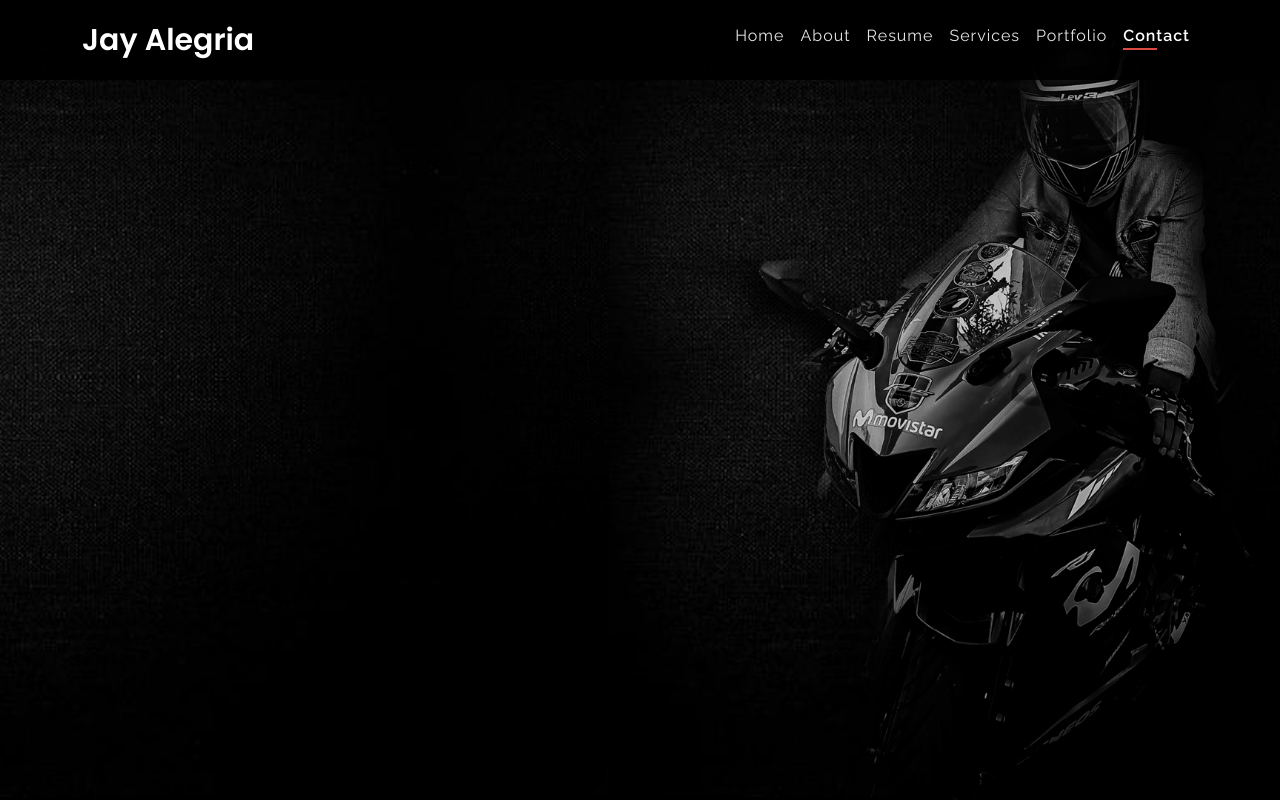
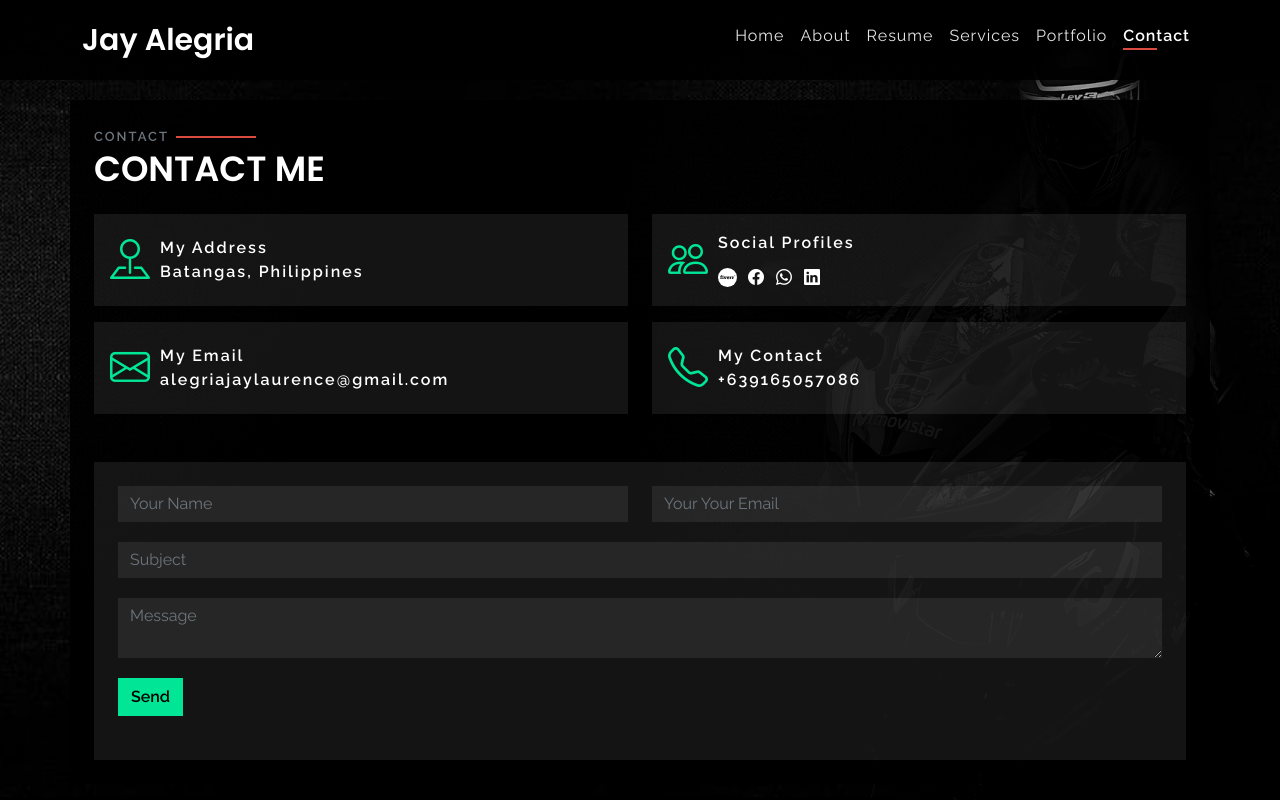
Before and after one commit to JayAlegria/Portfolio, a Gatsby site: page / in a window 1280 px wide. Both pictures are taken after a click on the link "Contact". Built offline with nearby package versions, Linux system fonts and the light colour scheme; Gatsby itself is replaced by a stand-in of ours.

Commit message:
Contact page done

```diff
--- a/package.json
+++ b/package.json
@@ -21,6 +21,7 @@
     "bootstrap": "5.1.3",
     "bootstrap-icons": "1.8.1",
     "classnames": "2.3.1",
+    "formik": "^2.2.9",
     "gatsby": "4.6.2",
     "gatsby-plugin-react-helmet": "5.7.0",
     "gatsby-plugin-sass": "5.7.0",
@@ -34,7 +35,8 @@
     "react-slick": "0.29.0",
     "react-spring": "9.4.3",
     "sass": "1.49.7",
-    "slick-carousel": "1.8.1"
+    "slick-carousel": "1.8.1",
+    "yup": "^0.32.11"
   },
   "devDependencies": {
     "@types/react-slick": "^0.23.8"
--- a/src/components/SmartSectionDisplay.tsx
+++ b/src/components/SmartSectionDisplay.tsx
@@ -1,11 +1,11 @@
-import React, { FC, useContext, useState } from 'react';
-import { useSection, useUpdateSection } from './context/SectionContext';
+import React, { FC } from 'react';
+import { useSection } from './context/SectionContext';
 import { About } from './about/About';
-import { Header } from './header/Header';
 import { Resume } from './resume/Resume';
 import { useTransition } from 'react-spring';
 import { Services } from './services/Services';
 import { Portfolio } from './portfolio/Portfolio';
+import { Contact } from './contact/contact';
 
 export const SmartSectionDisplay: FC = () => {
   const activeSection = useSection();
@@ -27,6 +27,8 @@
         return <Services styles={styles} />;
       case 'PORTFOLIO':
         return <Portfolio styles={styles} />;
+      case 'CONTACT':
+        return <Contact styles={styles} />;
     }
   });
 };
--- /dev/null
+++ b/src/components/contact/Contact.tsx
@@ -0,0 +1,19 @@
+import React, { FC } from 'react';
+import { SectionHead } from '../common/SectionHead';
+import { SectionWrapper } from '../layout/SectionWrapper';
+import { ContactDetails } from './ContactDetails';
+import { ContactForm } from './ContactForm';
+
+interface Props {
+  styles: {};
+}
+
+export const Contact: FC<Props> = ({ styles }) => {
+  return (
+    <SectionWrapper name="contact" styles={styles}>
+      <SectionHead title="CONTACT" subtitle="CONTACT ME" />
+      <ContactDetails />
+      <ContactForm />
+    </SectionWrapper>
+  );
+};
--- /dev/null
+++ b/src/components/contact/ContactDetails.scss
@@ -0,0 +1,12 @@
+.contact-details {
+  word-break: break-word;
+  .contact-icons {
+    font-size: 40px;
+  }
+}
+
+.contact-socials {
+  a:not(:first-child) {
+    margin-left: 10px;
+  }
+}
--- /dev/null
+++ b/src/components/contact/ContactDetails.tsx
@@ -0,0 +1,30 @@
+import React from 'react';
+import { ContactDetailsItem } from './ContactDetailsItem';
+import './ContactDetails.scss';
+import { SocialLink } from '../navigation/SocialLink';
+
+const Social = () => {
+  return (
+    <div className="contact-socials">
+      <SocialLink link="https://www.fiverr.com/jaylaurence" icon="bi-fiverr custom-icon s-icon" />
+      <SocialLink link="https://www.facebook.com/pogi.alegria" icon="bi-facebook" />
+      <SocialLink link="https://wa.me/+639165057086" icon="bi-whatsapp" />
+      <SocialLink link="https://www.linkedin.com/in/jay-laurence-alegria-1b0354196/" icon="bi-linkedin" />
+    </div>
+  );
+};
+
+export const ContactDetails = () => {
+  return (
+    <div className="row">
+      <div className="col-lg-6">
+        <ContactDetailsItem icon="bi-pin-map" title="My Address" details="Batangas, Philippines" />
+        <ContactDetailsItem icon="bi-envelope" title="My Email" details="alegriajaylaurence@gmail.com" />
+      </div>
+      <div className="col-lg-6">
+        <ContactDetailsItem icon="bi-people" title="Social Profiles" details={<Social />} />
+        <ContactDetailsItem icon="bi-telephone" title="My Contact" details="+639165057086" />
+      </div>
+    </div>
+  );
+};
--- /dev/null
+++ b/src/components/contact/ContactDetailsItem.tsx
@@ -0,0 +1,20 @@
+import React, { FC, ReactNode } from 'react';
+
+interface Props {
+  icon: string;
+  title: string;
+  details: ReactNode;
+}
+export const ContactDetailsItem: FC<Props> = ({ icon, title, details }) => {
+  return (
+    <div className="bg-semi-transparent d-flex align-items-center p-3 mt-3 contact-details">
+      <i className={`bi text-green ${icon} contact-icons`}></i>
+      <div className="ms-2">
+        <p className="mb-0">
+          <strong>{title}</strong>
+        </p>
+        <div>{details}</div>
+      </div>
+    </div>
+  );
+};
--- /dev/null
+++ b/src/components/contact/ContactForm.tsx
@@ -0,0 +1,57 @@
+import React from 'react';
+import * as Yup from 'yup';
+import { Form, Formik } from 'formik';
+import { FormTextField } from '../forms/FormTextField';
+import { FormTextAreaField } from '../forms/FormTextAreaField';
+
+const initialValues = {
+  name: '',
+  email: '',
+  subject: '',
+  message: '',
+};
+
+const onSubmit = (values: {}, onSubmit: { resetForm: () => void }) => {
+  console.log(values);
+  onSubmit.resetForm();
+};
+
+const validationSchema = Yup.object({
+  name: Yup.string().required('Name is required'),
+  email: Yup.string()
+    .matches(
+      /^(([^<>()\[\]\\.,;:\s@"]+(\.[^<>()\[\]\\.,;:\s@"]+)*)|(".+"))@((\[[0-9]{1,3}\.[0-9]{1,3}\.[0-9]{1,3}\.[0-9]{1,3}])|(([a-zA-Z\-0-9]+\.)+[a-zA-Z]{2,}))$/,
+      'Invalid email format',
+    )
+    .required('Email Required'),
+  subject: Yup.string().required('Subject is required'),
+  message: Yup.string().required('Message is required'),
+});
+
+export const ContactForm = () => {
+  return (
+    <div className="mt-5 p-4 bg-clear">
+      <Formik initialValues={initialValues} onSubmit={onSubmit} validationSchema={validationSchema}>
+        <Form>
+          <div className="row">
+            <div className="col-md-6 form-group">
+              <FormTextField name="name" placeHolder="Your Name" />
+            </div>
+            <div className="col-md-6 form-group">
+              <FormTextField name="email" placeHolder="Your Your Email" />
+            </div>
+          </div>
+          <div className="form-group">
+            <FormTextField name="subject" placeHolder="Subject" />
+          </div>
+          <div className="form-group">
+            <FormTextAreaField name="message" placeHolder="Message" />
+          </div>
+          <div className="form-group">
+            <input value="Send" type="submit" className="btn d-lg-inline-block d-block btn-green" />
+          </div>
+        </Form>
+      </Formik>
+    </div>
+  );
+};
--- /dev/null
+++ b/src/components/forms/FormErrorMessage.tsx
@@ -0,0 +1,9 @@
+import React, { FC } from 'react';
+import { ErrorMessage } from 'formik';
+
+interface Props {
+  name: string;
+}
+export const FormErrorMessage: FC<Props> = ({ name }) => {
+  return <ErrorMessage name={name}>{(error) => <small className="text-primary">{error}</small>}</ErrorMessage>;
+};
--- /dev/null
+++ b/src/components/forms/FormTextAreaField.tsx
@@ -0,0 +1,17 @@
+import React, { FC } from 'react';
+import { Field } from 'formik';
+import { FormErrorMessage } from './FormErrorMessage';
+
+interface Props {
+  name: string;
+  placeHolder?: string;
+}
+
+export const FormTextAreaField: FC<Props> = ({ name, placeHolder, ...rest }) => {
+  return (
+    <>
+      <Field className="form-control" as="textarea" name={name} id={name} placeHolder={placeHolder} {...rest} />
+      <FormErrorMessage name={name} />
+    </>
+  );
+};
--- /dev/null
+++ b/src/components/forms/FormTextField.tsx
@@ -0,0 +1,17 @@
+import React, { FC } from 'react';
+import { Field } from 'formik';
+import { FormErrorMessage } from './FormErrorMessage';
+
+interface Props {
+  name: string;
+  placeHolder?: string;
+}
+
+export const FormTextField: FC<Props> = ({ name, placeHolder, ...rest }) => {
+  return (
+    <>
+      <Field className="form-control" name={name} id={name} placeHolder={placeHolder} {...rest} />
+      <FormErrorMessage name={name} />
+    </>
+  );
+};
--- a/src/components/navigation/NavigationLink.tsx
+++ b/src/components/navigation/NavigationLink.tsx
@@ -18,7 +18,7 @@
       <a
         className="nav-link pb-2 px-0 py-0"
         onClick={() => {
-          handleClick ? handleClick() : null;
+          handleClick && handleClick();
           updateSectionDisplay(title.toUpperCase(), entryAnimation);
         }}
       >
--- a/src/components/portfolio/PortfolioItemContent.scss
+++ b/src/components/portfolio/PortfolioItemContent.scss
@@ -6,9 +6,10 @@
   display: flex;
   align-items: center;
   justify-content: center;
+  background: colors.$black;
 
   &__screenshot {
-    width: 680px;
+    width: auto;
     height: 90vh;
     background-size: cover;
     background-position: top;
--- a/src/styles/_colors.scss
+++ b/src/styles/_colors.scss
@@ -2,7 +2,7 @@
 $white: #fff;
 $gray: #e5e5e5;
 $black: #2d2926;
-$bgClear: rgba(255, 255, 255, 0.08);
+$bgClear: #ffffff14;
 $lightOrange: #f3aa4e;
 $yellow: #ffcc00;
 $blue: #6600cc;
--- /dev/null
+++ b/src/styles/_form.scss
@@ -0,0 +1,31 @@
+@use './colors' as colors;
+
+form {
+  .form-control {
+    background-color: colors.$bgClear;
+    border: none;
+    border-radius: 0;
+    color: colors.$white;
+
+    &:active,
+    &:focus {
+      outline: none;
+      border: none;
+    }
+  }
+  .form-group {
+    margin-bottom: 20px;
+  }
+  input[type='submit'] {
+    font-weight: 700;
+    border-radius: 0;
+  }
+}
+
+@media (max-width: 768px) {
+  form {
+    input[type='submit'] {
+      width: 100%;
+    }
+  }
+}
--- a/src/styles/_main.scss
+++ b/src/styles/_main.scss
@@ -13,3 +13,4 @@
 @import './typography';
 @import './styles';
 @import './icons';
+@import './form';
--- a/src/styles/_overrides.scss
+++ b/src/styles/_overrides.scss
@@ -14,6 +14,7 @@
   'green': colors.$green,
   'teal': colors.$teal,
   'coral': colors.$coral,
+  'clear': colors.$bgClear,
 );
 
 $theme-colors: map-merge($theme-colors, $custom-colors);
--- a/src/styles/_styles.scss
+++ b/src/styles/_styles.scss
@@ -84,6 +84,12 @@
   }
 }
 
+.bg-clear {
+  background: colors.$bgClear !important;
+  font-weight: 600;
+  letter-spacing: 2px;
+}
+
 .vertical-line {
   position: relative;
 
--- a/src/styles/_typography.scss
+++ b/src/styles/_typography.scss
@@ -1,5 +1,5 @@
-$poppins: 'Poppins',sans-serif;
-$raleway: 'Raleway',sans-serif;
+$poppins: 'Poppins', sans-serif;
+$raleway: 'Raleway', sans-serif;
 body {
   font-size: 16px;
   font-family: $raleway;
@@ -14,11 +14,11 @@
   font-weight: 600;
 }
 
-p {
+p,
+h4 {
   &.vertical-line {
     position: relative;
     display: inline-block;
-        font-size: 13px;
     letter-spacing: 2px;
     font-weight: 600;
     --bs-text-opacity: 1;
@@ -37,3 +37,9 @@
     }
   }
 }
+
+p {
+  &.vertical-line {
+    font-size: 13px;
+  }
+}
```
Also changed, not shown: 1 other file. Lines whose indentation alone changed are shown as unchanged.
